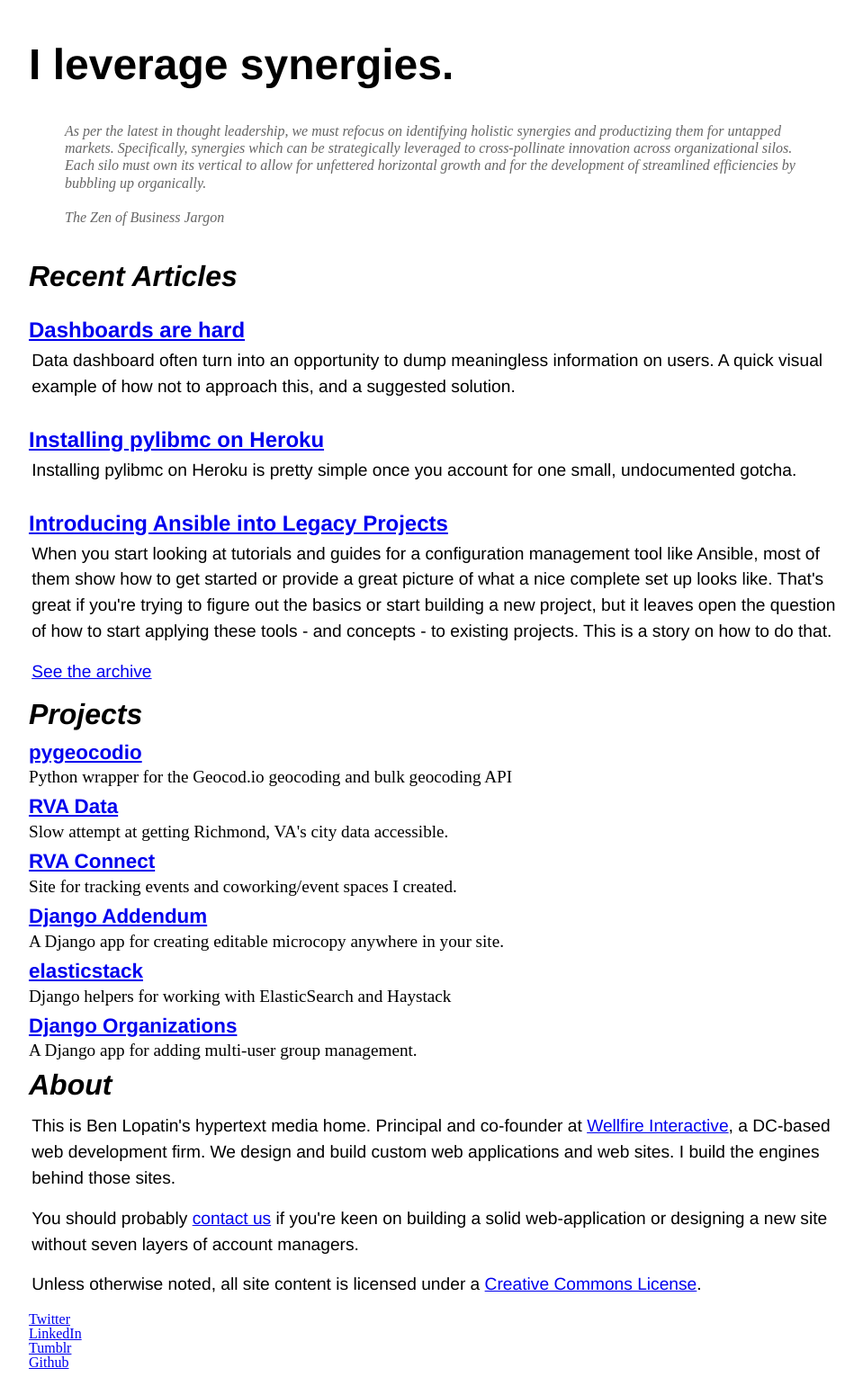
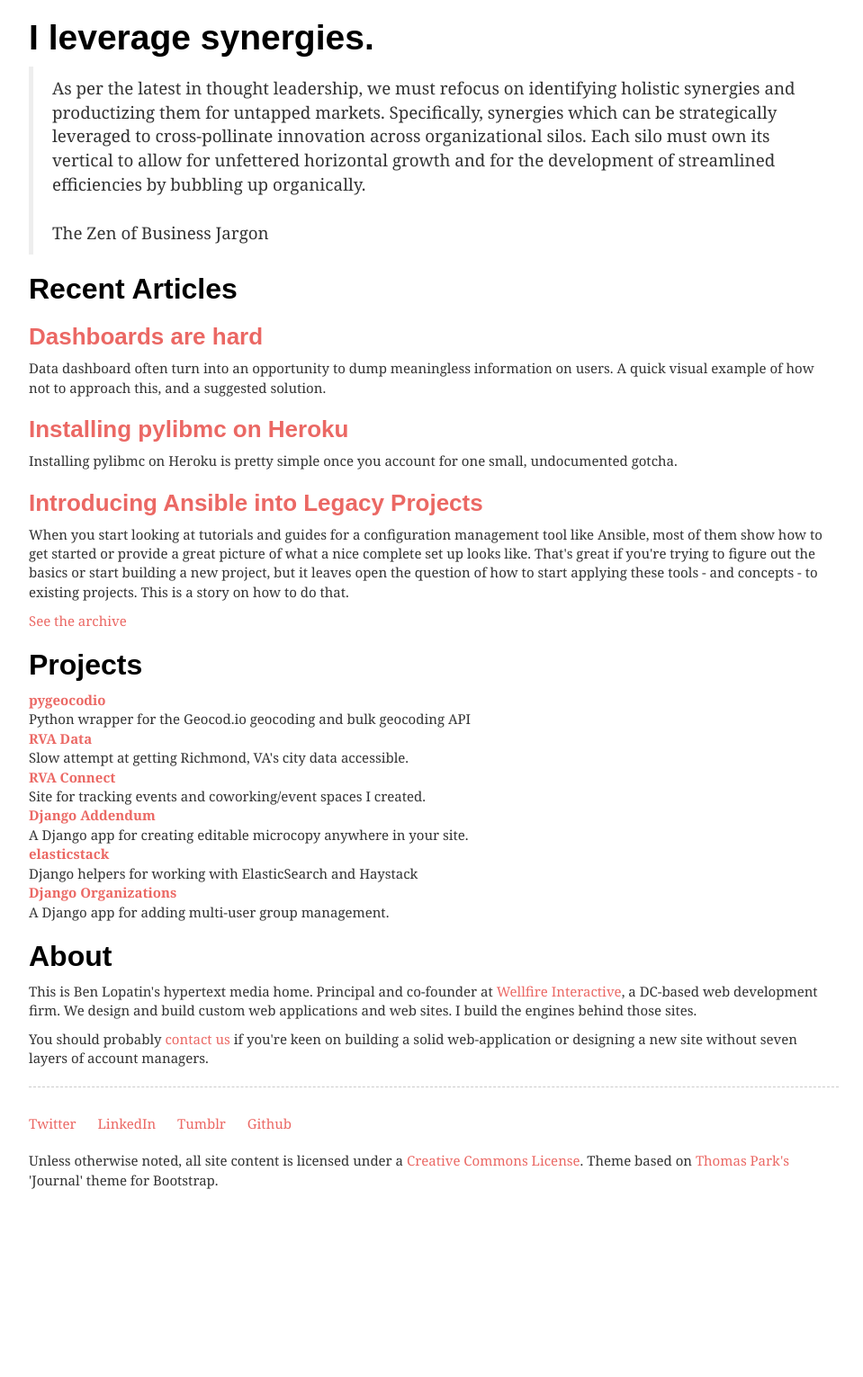
Before and after one commit to bennylope/bennylope.github.com, a Jekyll site: the page built from index.html, in a window 1280 px wide. Shown: the whole page at 90% size, without its empty margins (158-1117 px from the left). Built offline with Jekyll 4.4.1, drawn with Linux system fonts in a browser that asks for light colours; some web fonts are replaced; the list of posts is cut into pages by our own code; comment, search, counter and statistics services are not loaded; after the commit the page ends 1334 px from its top, so only the background shows below that.

Commit message:
Include the CSS and changes in template

```diff
--- a/_layouts/base.html
+++ b/_layouts/base.html
@@ -3,7 +3,13 @@
   <head>
     <title>{% if page.title %}{{ page.title }} - {% endif %}{{ site.title }}</title>
     <meta charset="utf-8">
-    <link rel="stylesheet" href="/css/new.css" type="text/css" media="screen">
+    <link rel="stylesheet" href="/css/bootswatch.min.css" type="text/css" media="screen">
+    <style>
+      body {max-width: 900px; margin: 0.5rem auto; color: #333;}
+      footer { border-top: 1px dashed #ccc; padding-top: 30px; margin-top: 20px;}
+      ul.identities { list-style: none; margin: 0 0 2rem 0; padding: 0; display: inline-block;}
+      ul.identities li { list-style: none; padding-right: 20px; display: inline-block;}
+    </style>
     <link rel="stylesheet" href="/css/pygments/colorful.css" type="text/css" media="screen">
     <link rel="shortcut icon" href="/images/beardo-16.png">
     {% if page.canonical %}<link rel="canonical" href="{{ page.canonical }}">{% endif %}
@@ -11,15 +17,15 @@
   <body>
     {{ content }}
     <footer>
-        <p>Unless otherwise noted, all site content is licensed under a <a rel="license" href="http://creativecommons.org/licenses/by-sa/3.0/">Creative Commons License</a>.</p>
-      <nav id="identities">
-          <ul>
+        <nav id="identities">
+          <ul class="identities">
             <li><a href="http://twitter.com/bennylope" rel="nofollow"><span>Twitter</a></a></span></li>
             <li><a href="http://www.linkedin.com/in/benlopatin" rel="nofollow"><span>LinkedIn</a></a></span></li>
             <li><a href="http://bennylope.tumblr.com" rel="nofollow"><span>Tumblr</a></span></li>
             <li><a href="http://github.com/bennylope/" rel="nofollow"><span>Github</a></span></li>
           </ul>
         </nav>
+        <p>Unless otherwise noted, all site content is licensed under a <a rel="license" href="http://creativecommons.org/licenses/by-sa/3.0/">Creative Commons License</a>. Theme based on <a href="http://thomaspark.me/">Thomas Park's</a> 'Journal' theme for Bootstrap.</p>
     </footer>
     <script type="text/javascript">
       var _gauges = _gauges || [];
```
